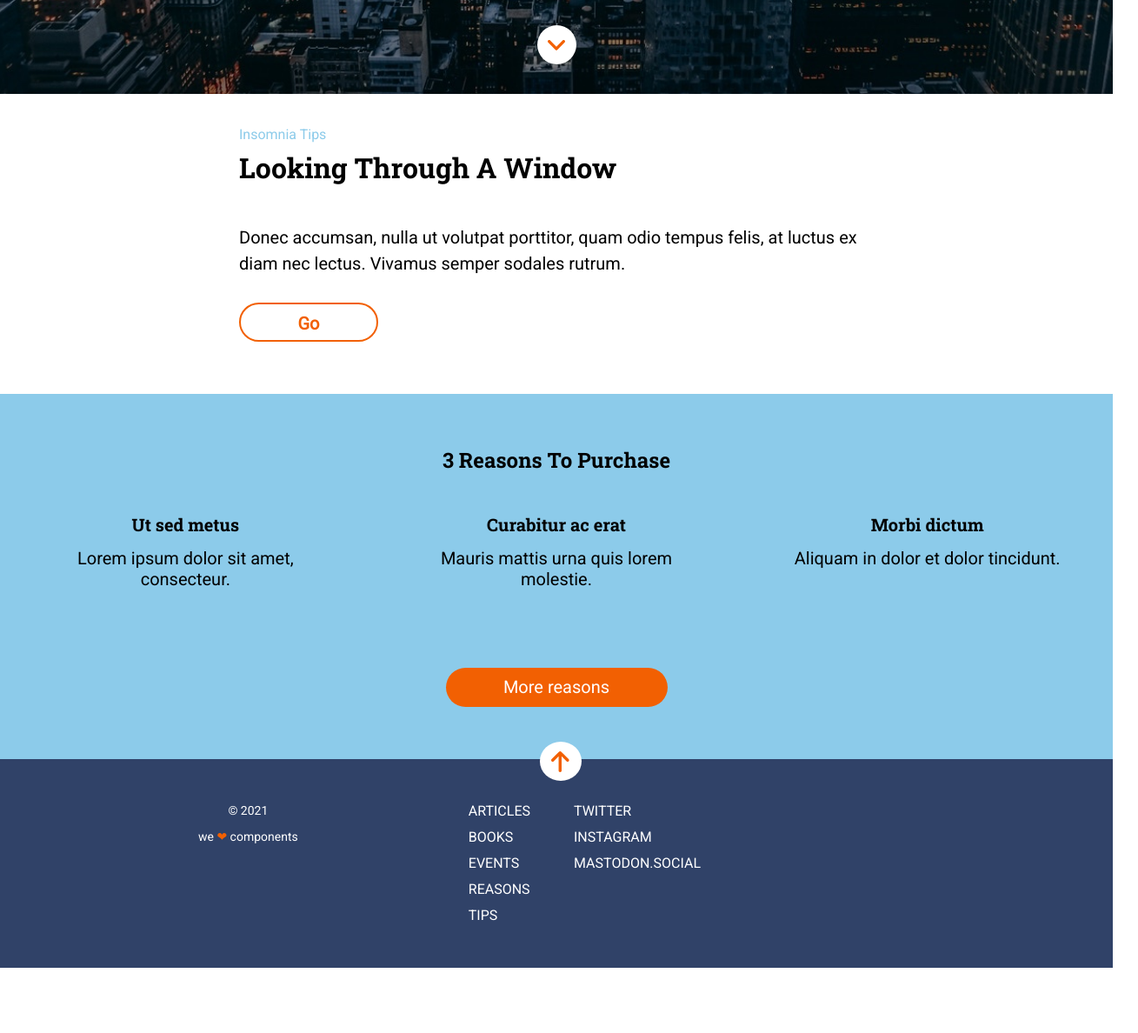
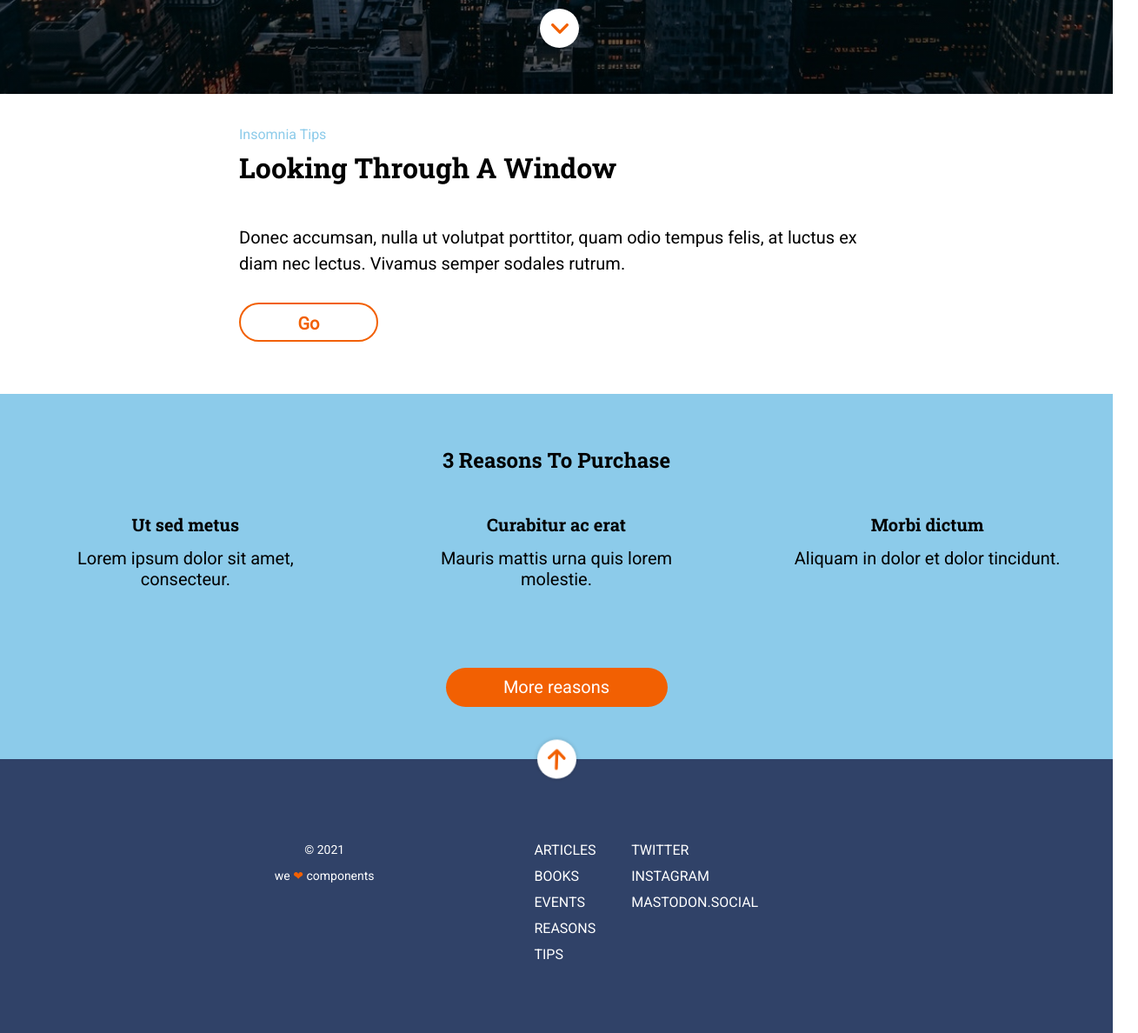
Before and after one commit to Adalab/modulo-1-evaluacion-final-AnadelaJara, a website: page src/html/index.html in a window 1280 px wide. Shown: the part 692-1880 px from the top of the page at 87% size, 1309 px wide, since content can reach past the window. Before the commit the page ends 1805 px from the top, so only its background shows below. Drawn offline with nearby package versions, Linux system fonts and the light colour scheme; files that its build step writes are made by us from their sources; files whose address does not match are found by name.

Commit message:
fix styles

```diff
--- a/src/html/partials/footer.html
+++ b/src/html/partials/footer.html
@@ -1,7 +1,8 @@
 <footer class="footer">
 
-    <a href="index.html#header" class="footer__btn"> <img src="./assets/images/ico-arrow.svg"  alt="arrow"></a>
+    <a href="index.html#header" class="footer__btn"> <img src="./assets/images/ico-arrow.svg"  alt="arrow" class="footer__btn--icon"></a>
 
+<div class="footer__container">
 <nav class="footer__nav">
     <ul class="footer__nav--articles">
         <li><a href="https://adalab.es/" target="_blank">Articles</a></li>
@@ -22,6 +23,7 @@
 <section class="footer__span">
 <p>&copy; 2021</p>
 <p>we <span class="heart">❤︎</span> components</p>
+</div>
 </section>
 
 </footer>
--- a/src/html/partials/header.html
+++ b/src/html/partials/header.html
@@ -4,8 +4,8 @@
         <h1 class="header__title">Anonymous Proxy</h1>
         <p class="header__text">In hac habitasse platea dictumst.</p>
 
-        <div class="header__scroll" >
-        <a href="./index.html#purchase"><img src="./assets/images/ico-scroll-down.svg" alt="button scroll"></a>
-        </div>
+        <div>
+        <a href="./index.html#purchase" class="header__scroll"><img src="./assets/images/ico-scroll-down.svg" alt="button scroll" class="header__scroll--icon"></a>
+    </div>
     </div>
 </header>
--- a/src/scss/layout/_footer.scss
+++ b/src/scss/layout/_footer.scss
@@ -9,7 +9,11 @@ a {
   font-family: $fontText;
   display: flex;
   flex-direction: column;
-  justify-content: space-between;
+  align-items: center;
+  padding-bottom: 30px;
+  &__container {
+    display: flex;
+    flex-direction: column;
     align-items: center;
     text-align: center;
 
@@ -27,24 +31,32 @@ a {
         justify-content: center;
       }
     }
+  }
 
   &__btn {
+    display: flex;
+    justify-content: center;
+    align-items: center;
+    background-color: white;
+    border-radius: 50%;
     width: 45px;
     height: 45px;
-    background-color: $colorWhite;
-    border-radius: 50%;
-    transform: translateY(-20px);
-    line-height: 60px;
-    top: 0;
-    text-align: center;
-
-    @media (min-width: 768px) {
-      transform: translate(220px, -20px);
+    transform: translateY(-50%);
+    box-shadow: 0 0 5px rgba(0, 0, 0, 0.2);
+    animation: 4s ease infinite scrollUp;
   }
-    @media (min-width: 1200px) {
-      transform: translate(250px, -20px);
-      width: 200px;
-      height: 45px;
+  @keyframes scrollUp {
+    0% {
+      transform: translateY(-50%) rotate(0deg);
+    }
+    20% {
+      transform: translateY(-50%) rotate(370deg);
+    }
+    30% {
+      transform: translateY(-50%) rotate(360deg);
+    }
+    100% {
+      transform: translateY(-50%) rotate(360deg);
     }
   }
 
@@ -57,8 +69,12 @@ a {
 
     @media (min-width: 768px) {
       line-height: 30px;
+      width: 30%;
     }
 
+    @media (min-width: 1200) {
+      width: 160px;
+    }
     &--articles {
       list-style: none;
       padding-top: 60px;
--- a/src/scss/layout/_header.scss
+++ b/src/scss/layout/_header.scss
@@ -1,10 +1,15 @@
 .header {
   width: 100%;
   height: 100vh;
-  background-image: url(../images/cover.jpg);
+  background-image: linear-gradient(rgba(0, 0, 0, 0), rgba(0, 0, 0, 0.3)),
+    url(../images/cover.jpg);
   background-size: cover;
   background-position: center;
   color: #fff;
+  display: flex;
+  flex-direction: column;
+  justify-content: flex-end;
+  align-items: center;
 
   &__burguer {
     background-color: $colorIconMenu;
@@ -17,16 +22,11 @@
   }
 }
 
-.header__section {
-  display: flex;
-  flex-direction: column;
-  justify-content: flex-end;
-  align-items: center;
-}
+// .header__section {
+// }
 
 .header__title {
   width: 290px;
-  height: 50%;
   margin: 280px 15px 0;
   text-transform: uppercase;
   font-size: 42px;
@@ -41,7 +41,6 @@
 
   @media (min-width: 768px) {
     width: 690px;
-    height: 50%;
     margin: 364px 39px 20px 39px;
     font-size: 80px;
     line-height: 106px;
@@ -49,7 +48,6 @@
 
   @media (min-width: 1200px) {
     width: 730px;
-    height: 264px;
     margin: 364px 275px 0px 275px;
     font-size: 100px;
     line-height: 132px;
@@ -69,22 +67,30 @@
     width: 360px;
   }
   @media (min-width: 1200px) {
-    width: 730px;
+    width: 930px;
   }
 }
 .header__scroll {
+  display: flex;
+  flex-direction: column;
+  justify-content: center;
+  align-items: center;
+  background-color: $colorWhite;
+  border-radius: 50%;
   width: 45px;
   height: 45px;
-  padding: 15px 12px;
-  border-radius: 22.5px;
-  background-color: $colorWhite;
   margin-bottom: 53px;
+  margin-left: 150px;
 
   @media (min-width: 768px) {
-    margin: 0px 361px 45px 362px;
+    margin-left: 350px;
   }
 
   @media (min-width: 1200px) {
-    margin: 0px 0px 13px 0px;
+    margin-left: 650px;
+  }
+
+  &--icon {
+    width: 20px;
   }
 }
```
Lines whose indentation alone changed are shown as unchanged.
